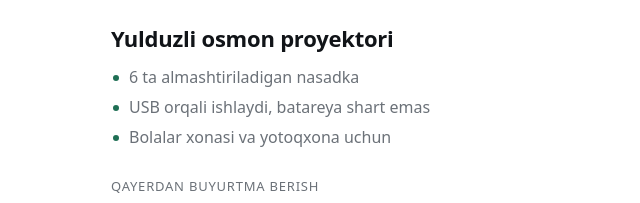
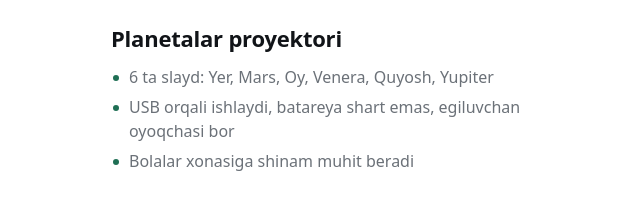
Before and after one commit to ireezq/ireezq.github.io, a plain HTML site: page proektor/index.html in a window 1280 px wide. Shown: the part 580-783 px from the top of the page, without its empty margins (319-959 px from the left). Drawn offline with Linux system fonts and the light colour scheme.

Commit message:
proektor: tekst va rasm rolikka mos, yulduz va osmon yo'q
Co-Authored-By: Claude Sonnet 5.5 <noreply@anthropic.com>

```diff
--- a/proektor/index.html
+++ b/proektor/index.html
@@ -3,24 +3,24 @@
 <head>
 <meta charset="utf-8">
 <meta name="viewport" content="width=device-width, initial-scale=1">
-<title>Yulduzli osmon proyektori</title>
-<meta name="description" content="Shiftga va devorga yulduz, oy va sayyoralar tushiradi. Xonaga qulay muhit beradi.">
-<meta property="og:title" content="Yulduzli osmon proyektori">
-<meta property="og:description" content="Shiftga va devorga yulduz, oy va sayyoralar tushiradi. Xonaga qulay muhit beradi.">
+<title>Planetalar proyektori</title>
+<meta name="description" content="Shiftga va devorga Yer, Mars, Oy, Venera, Quyosh va Yupiter tasvirini tushiradi. 6 ta slayd, USB bilan ishlaydi.">
+<meta property="og:title" content="Planetalar proyektori">
+<meta property="og:description" content="Shiftga va devorga Yer, Mars, Oy, Venera, Quyosh va Yupiter tasvirini tushiradi. 6 ta slayd, USB bilan ishlaydi.">
 <meta property="og:image" content="1.jpg">
 <link rel="stylesheet" href="../style.css">
 </head>
 <body>
 <main class="card">
   <div class="gallery" id="g">
-    <img src="1.jpg" alt="Yulduzli osmon proyektori" width="540" height="720">
+    <img src="1.jpg" alt="Planetalar proyektori" width="540" height="749">
   </div>
 
-  <h1>Yulduzli osmon proyektori</h1>
+  <h1>Planetalar proyektori</h1>
   <ul class="facts">
-    <li>6 ta almashtiriladigan nasadka</li>
-    <li>USB orqali ishlaydi, batareya shart emas</li>
-    <li>Bolalar xonasi va yotoqxona uchun</li>
+    <li>6 ta slayd: Yer, Mars, Oy, Venera, Quyosh, Yupiter</li>
+    <li>USB orqali ishlaydi, batareya shart emas, egiluvchan oyoqchasi bor</li>
+    <li>Bolalar xonasiga shinam muhit beradi</li>
   </ul>
   <p class="label">Qayerdan buyurtma berish</p>
   <div class="buttons">
```
Also changed, not shown: proektor/tovar.json (+5 -5 lines), proektor/1.jpg.
